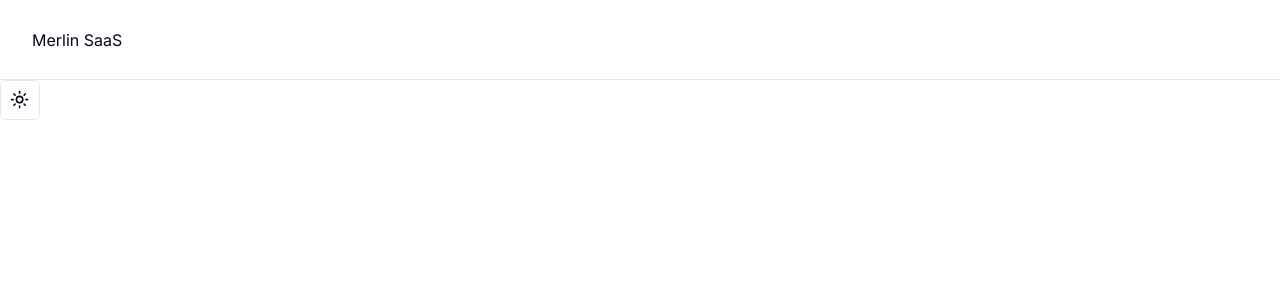
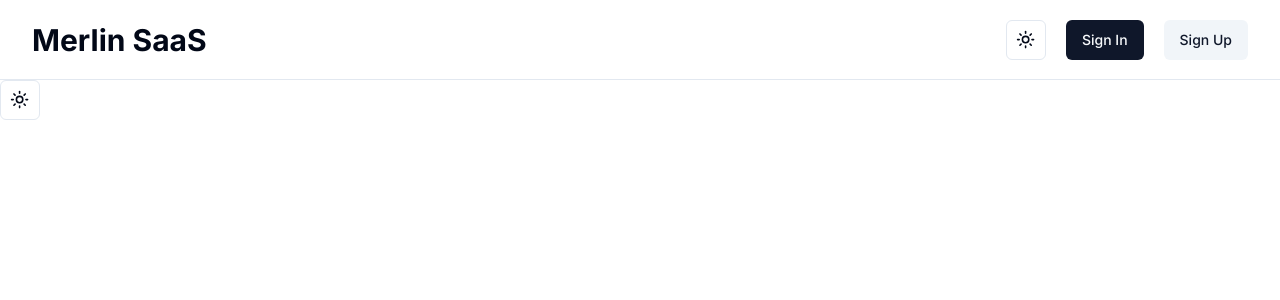
Before and after one commit to Shubhodeep100/Merlin_SaaS, a Next.js app: page / in a window 1280 px wide. Shown: the top 300 px of the page. Built offline with nearby package versions, Linux system fonts and the light colour scheme.

Commit message:
Kinde Auth setup

```diff
--- a/app/components/Navbar.tsx
+++ b/app/components/Navbar.tsx
@@ -1,4 +1,6 @@
 import Link from "next/link";
+import { Themetoggle } from "./Themetoggle";
+import { Button } from "@/components/ui/button";
 
 
 export function Navbar() {
@@ -6,8 +8,17 @@ export function Navbar() {
         <nav className="border-b bg-background h-[10vh] flex items-center">
             <div className="container flex items-center justify-between">
                 <Link href="/">
-                    <h1>Merlin SaaS</h1>
+                    <h1 className="font-bold text-3xl">Merlin SaaS</h1>
                 </Link>
+
+                <div className="flex items-center gap-x-5">
+                    <Themetoggle />
+
+                    <div className="flex items-center gap-x-5">
+                        <Button>Sign In</Button>
+                        <Button variant="secondary">Sign Up</Button>
+                    </div>
+                </div>
             </div>
         </nav>
     )
--- a/package.json
+++ b/package.json
@@ -9,6 +9,7 @@
     "lint": "next lint"
   },
   "dependencies": {
+    "@kinde-oss/kinde-auth-nextjs": "^2.1.10",
     "@radix-ui/react-dropdown-menu": "^2.0.6",
     "@radix-ui/react-slot": "^1.0.2",
     "class-variance-authority": "^0.7.0",
```
Also changed, not shown: app/api/auth/[kindeAuth]/route.ts (added), 2 other files (tests, documents, lock files or other folders).
